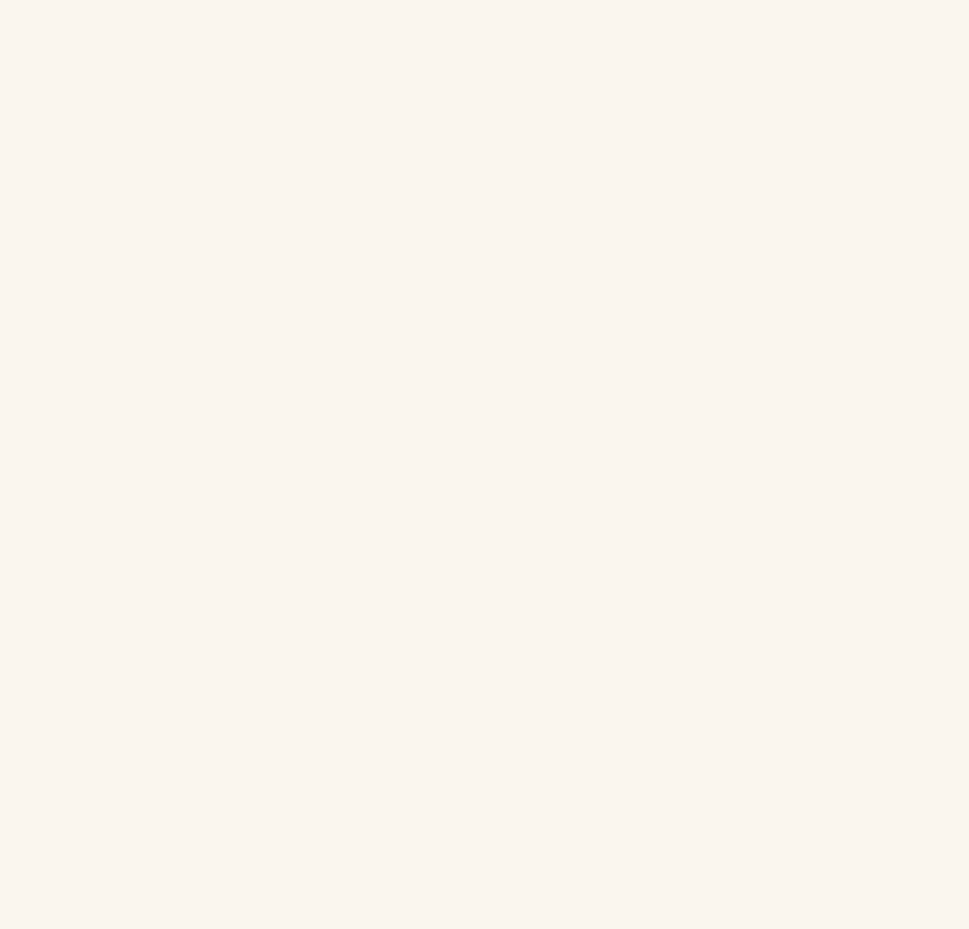
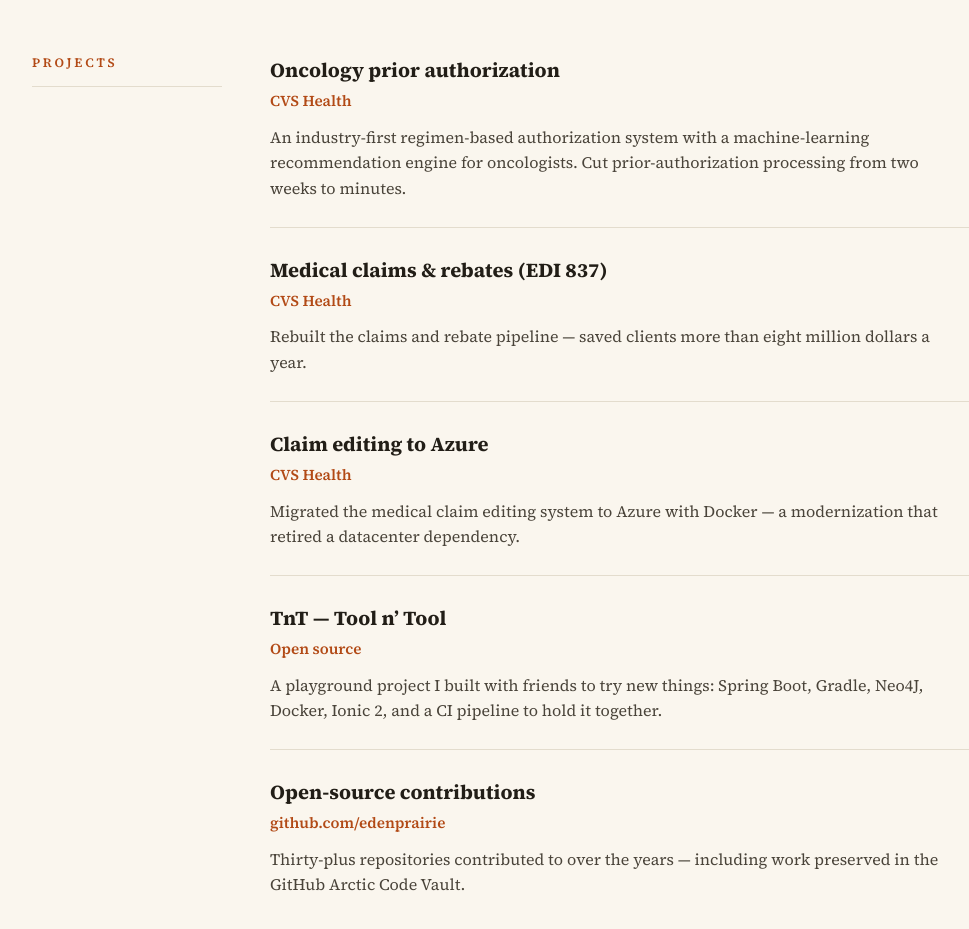
Before and after one commit to edenprairie/resume-v2, a Next.js app: page / in a window 1280 px wide. Shown: the part 2080-3009 px from the top of the page, without its empty margins (100-1069 px from the left). Before the commit the page ends 2053 px from the top, so only its background shows below. Built offline with nearby package versions, Linux system fonts and the light colour scheme.

Commit message:
feat: projects section

```diff
--- a/app/page.tsx
+++ b/app/page.tsx
@@ -2,6 +2,7 @@
 import SiteHeader from '@/components/SiteHeader';
 import Experience from '@/components/Experience';
 import Highlights from '@/components/Highlights';
+import Projects from '@/components/Projects';
 
 export default function Home() {
   return (
@@ -11,6 +12,7 @@
         <SiteHeader />
         <Experience />
         <Highlights />
+        <Projects />
       </main>
     </>
   );
--- /dev/null
+++ b/components/Projects.tsx
@@ -0,0 +1,55 @@
+const projects = [
+  {
+    name: 'Oncology prior authorization',
+    where: 'CVS Health',
+    detail:
+      'An industry-first regimen-based authorization system with a machine-learning recommendation engine for oncologists. Cut prior-authorization processing from two weeks to minutes.',
+  },
+  {
+    name: 'Medical claims & rebates (EDI 837)',
+    where: 'CVS Health',
+    detail:
+      'Rebuilt the claims and rebate pipeline — saved clients more than eight million dollars a year.',
+  },
+  {
+    name: 'Claim editing to Azure',
+    where: 'CVS Health',
+    detail:
+      'Migrated the medical claim editing system to Azure with Docker — a modernization that retired a datacenter dependency.',
+  },
+  {
+    name: 'TnT — Tool n\u2019 Tool',
+    where: 'Open source',
+    detail:
+      'A playground project I built with friends to try new things: Spring Boot, Gradle, Neo4J, Docker, Ionic 2, and a CI pipeline to hold it together.',
+  },
+  {
+    name: 'Open-source contributions',
+    where: 'github.com/edenprairie',
+    detail:
+      'Thirty-plus repositories contributed to over the years — including work preserved in the GitHub Arctic Code Vault.',
+  },
+];
+
+export default function Projects() {
+  return (
+    <section id="projects" className="section">
+      <div className="container section-grid">
+        <h2 className="section-label">Projects</h2>
+        <div>
+          {projects.map((p) => (
+            <article key={p.name} className="role">
+              <div className="role-head">
+                <h3 className="role-title">{p.name}</h3>
+              </div>
+              <div className="role-company">{p.where}</div>
+              <div className="role-body">
+                <p>{p.detail}</p>
+              </div>
+            </article>
+          ))}
+        </div>
+      </div>
+    </section>
+  );
+}
```
